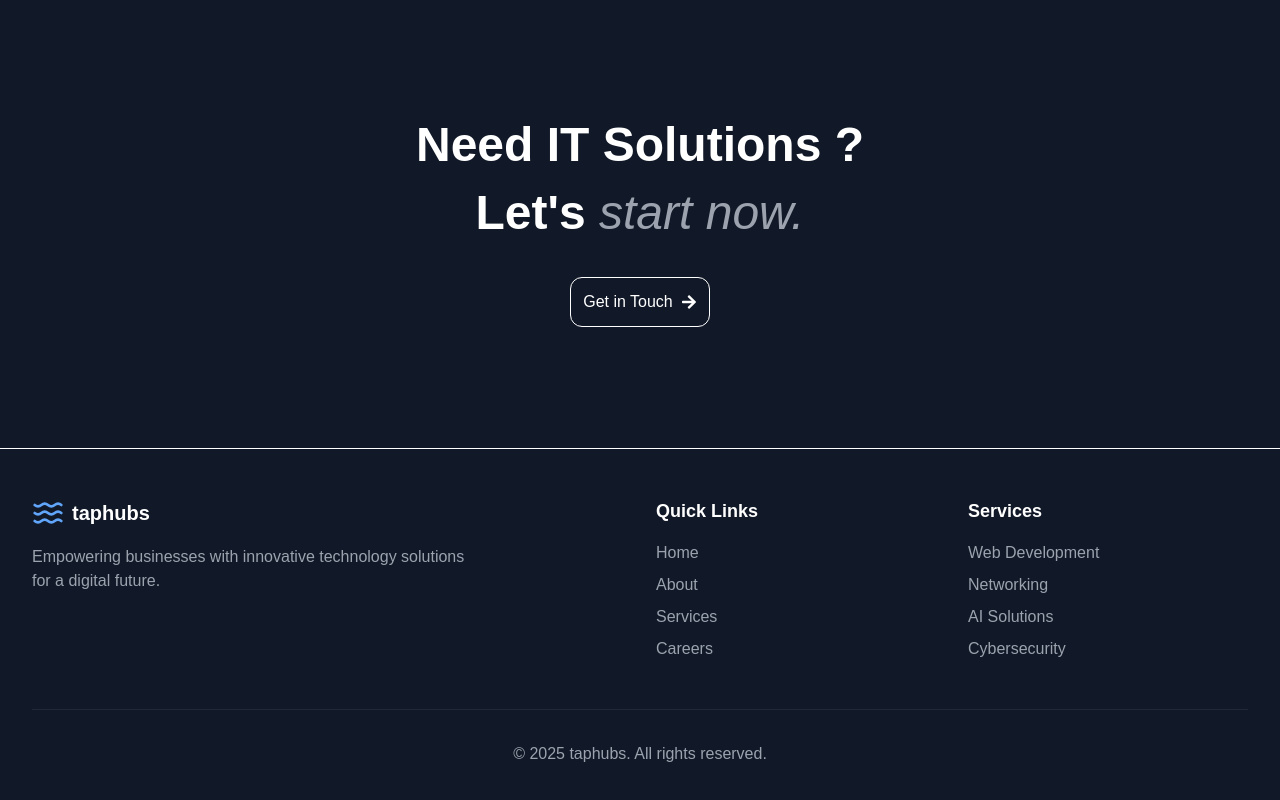
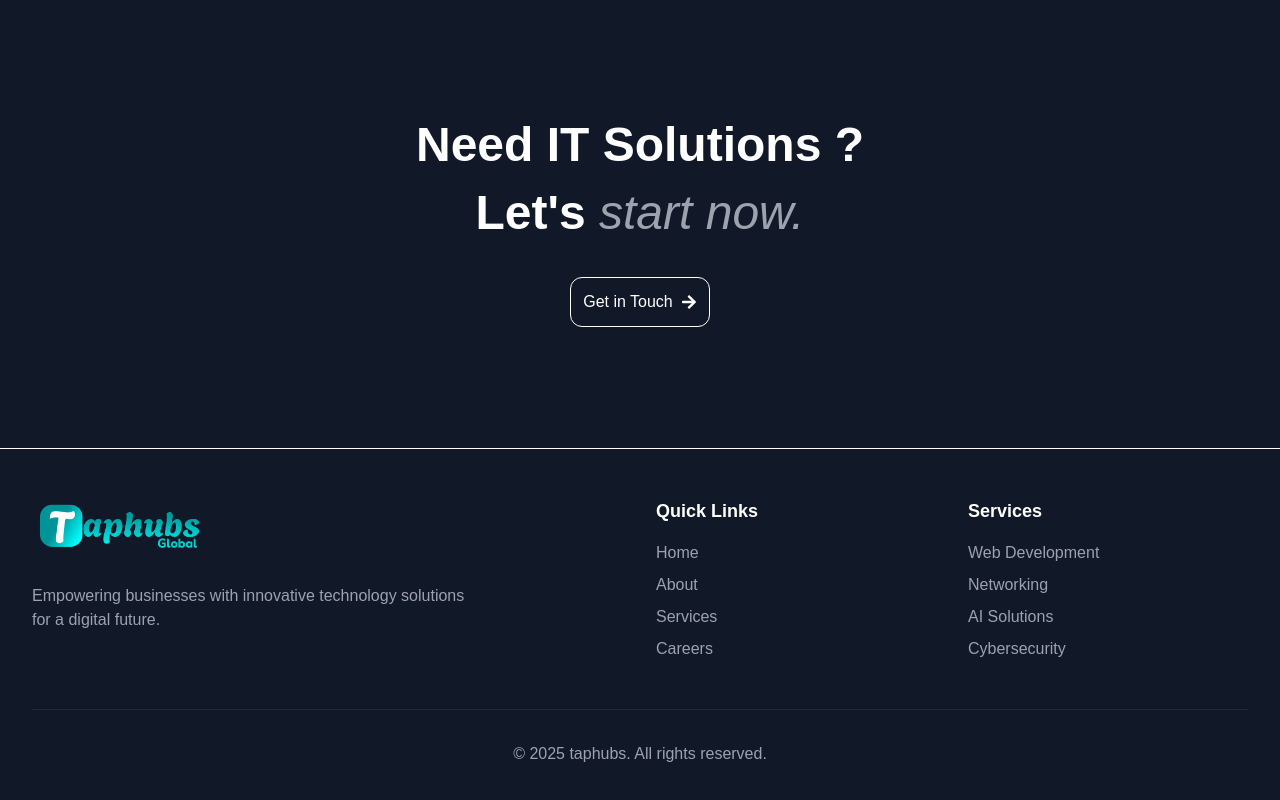
Before and after one commit to Jayaswetha-7/company-site, a React (Vite) app: page /about in a window 1280 px wide. Shown: the part 1920-2720 px from the top of the page. Built offline with nearby package versions, Linux system fonts and the light colour scheme.

Commit message:
Replace Waves icon with logo image in Footer component

```diff
--- a/src/components/Footer.tsx
+++ b/src/components/Footer.tsx
@@ -1,4 +1,4 @@
-import { Waves } from "lucide-react";
+import logo from "../assets/LogoBanner.png";
 
 const Footer = () => {
   return (
@@ -7,8 +7,9 @@ const Footer = () => {
         <div className="grid md:grid-cols-2 gap-8">
           <div>
             <div className="flex items-center">
-              <Waves className="h-8 w-8 text-blue-400" />
-              <span className="ml-2 text-xl font-bold">taphubs</span>
+              <span className="ml-2 text-xl font-bold">
+                <img className="w-[20vh]" src={logo} alt="" />
+              </span>
             </div>
             <p className="mt-4 text-gray-400 max-w-md">
               Empowering businesses with innovative technology solutions for a
```
